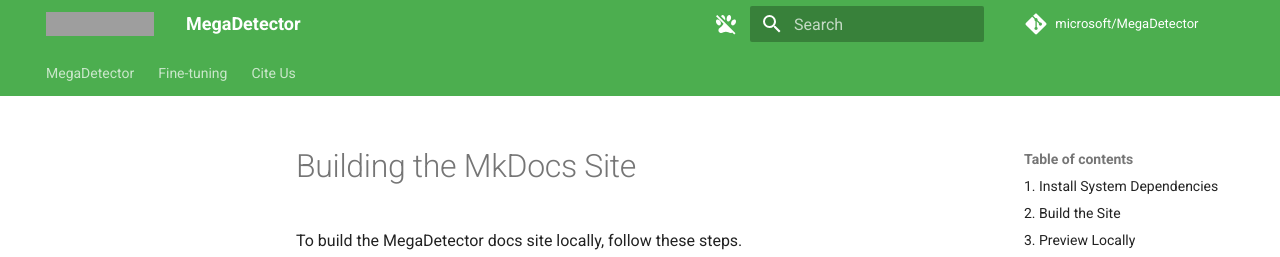
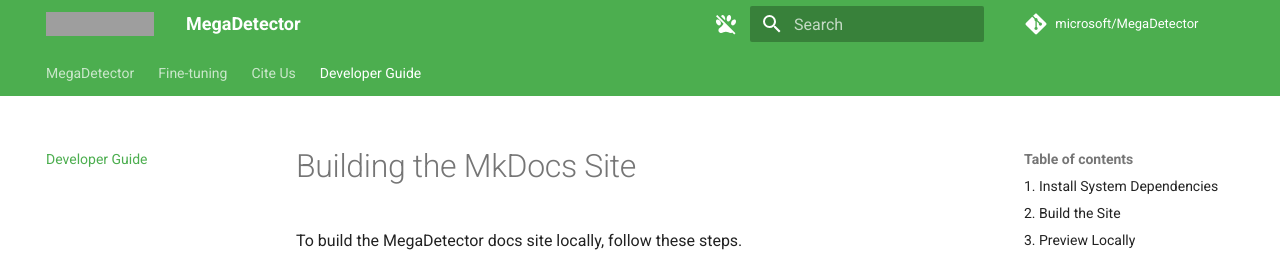
Before and after one commit to microsoft/MegaDetector, an MkDocs documentation site: the page built from docs/build_mkdocs.md, in a window 1280 px wide and 1400 px high. Shown: the top 257 px of the window. Built offline with MkDocs 1.6.1 and Material for MkDocs 9.7.7, drawn with Linux system fonts in a browser that asks for light colours; comment, search, counter and statistics services are not loaded; grey boxes are pictures that could not be loaded.

Commit message:
Fix: add build_mkdocs.md to nav to prevent mkdocs --strict failure
Orphaned docs/ files cause a warning that --strict converts to an error.

Co-Authored-By: Claude Sonnet 4.6 <noreply@anthropic.com>

```diff
--- a/mkdocs.yml
+++ b/mkdocs.yml
@@ -76,6 +76,7 @@ nav:
   - Fine-tuning:
     - Training Guide: training_guide.md
   - Cite Us: cite.md
+  - Developer Guide: build_mkdocs.md
 
 markdown_extensions:
   - admonition
```
